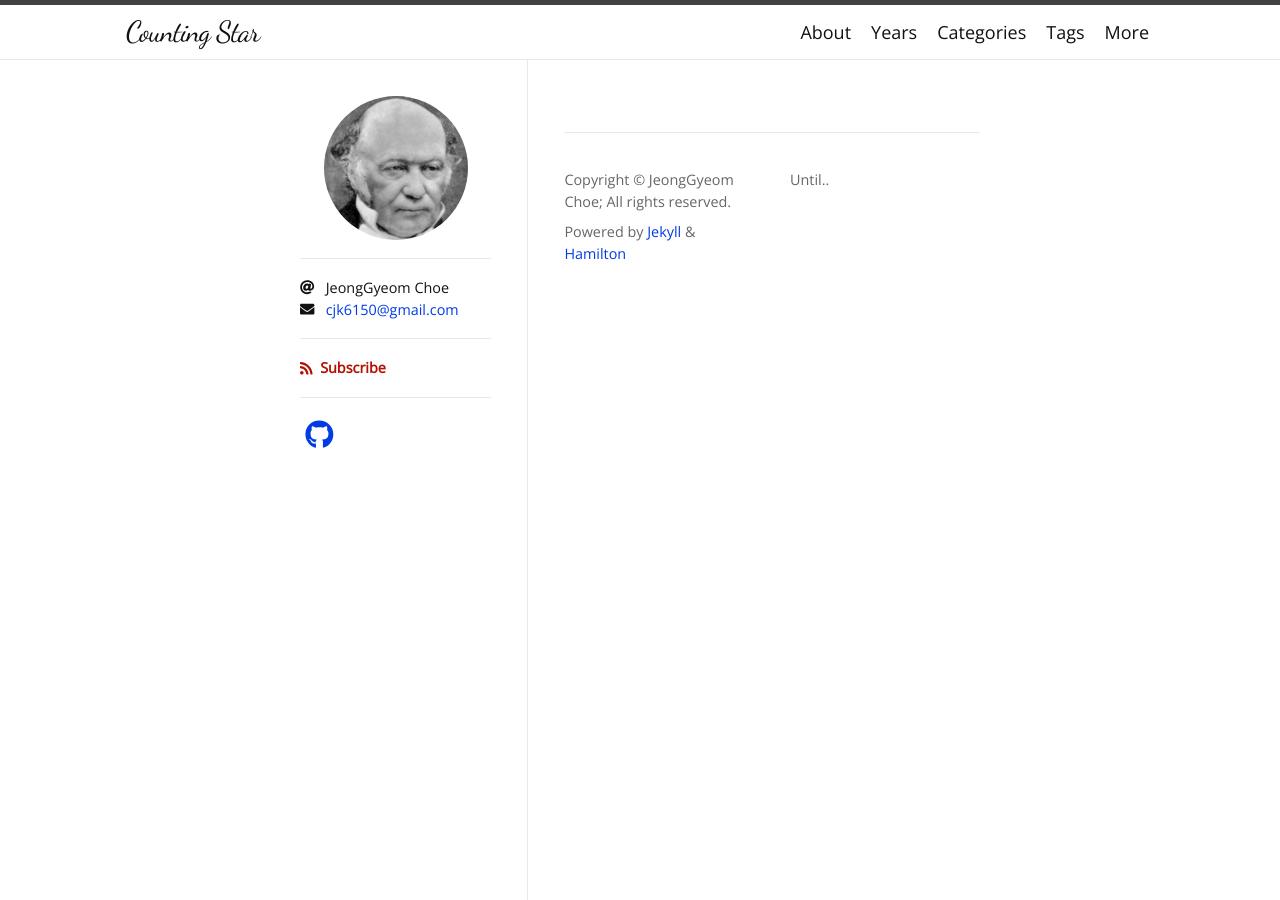
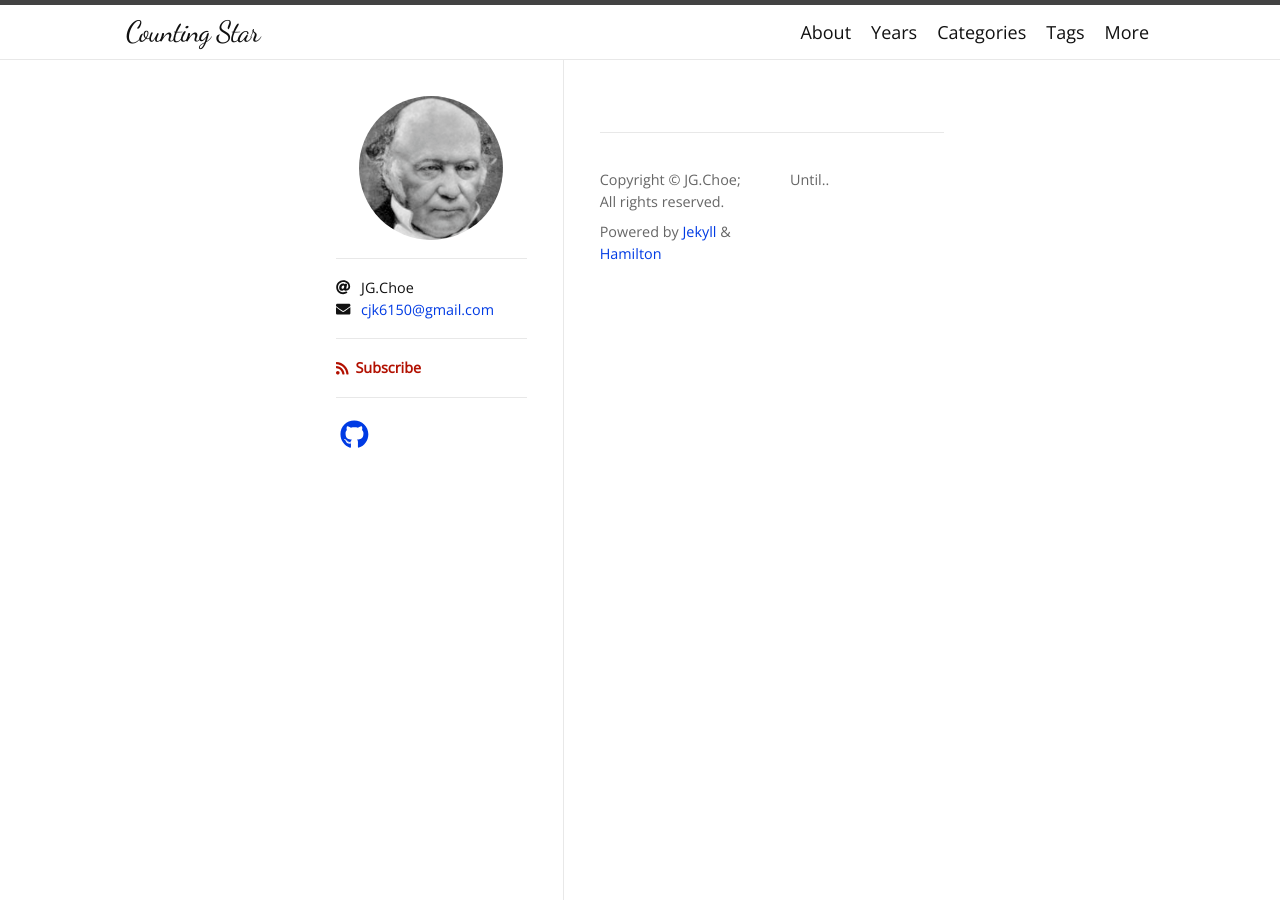
Before and after one commit to Malibu-With-Coke/Malibu-With-Coke.github.io, a Jekyll site: the page built from index.html, in a window 1280 px wide. Built offline with Jekyll 4.4.1, drawn with Linux system fonts in a browser that asks for light colours; nearby versions of some CDN libraries; some web fonts are replaced; the list of posts is cut into pages by our own code.

Commit message:
Update _config.yml

```diff
--- a/_config.yml
+++ b/_config.yml
@@ -1,6 +1,6 @@
 title: Counting Star
 description: Until..
-author: JeongGyeom Choe
+author: JG.Choe
 avatar: /logo.png
 email: cjk6150@gmail.com
 
@@ -32,8 +32,6 @@ exclude:
 logo: logo.png
 social:
   name: JeongGyeom Choe
-  links:
-    - https://github.com/Malibu-With-Coke
 google_site_verification: u4WXQl0Eu66rsQo2kRdCNx
 lang: en
 # skin: Sunset
```
